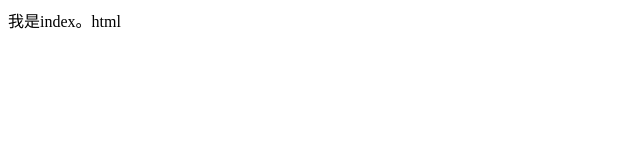
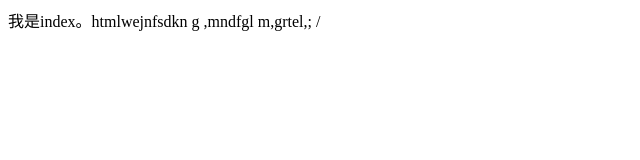
Before and after one commit to whiteandpdd/git--demo, a plain HTML site: page index.html in a window 1280 px wide. Shown: the whole page, without its empty margins (0-640 px from the left). Drawn offline with Linux system fonts and the light colour scheme.

Commit message:
A程序员第二次提交

```diff
--- a/index.html
+++ b/index.html
@@ -8,7 +8,7 @@
 </head>
 
 <body>
-    我是index。html
+    我是index。htmlwejnfsdkn g ,mndfgl m,grtel,; /
 </body>
 
 </html>
```
